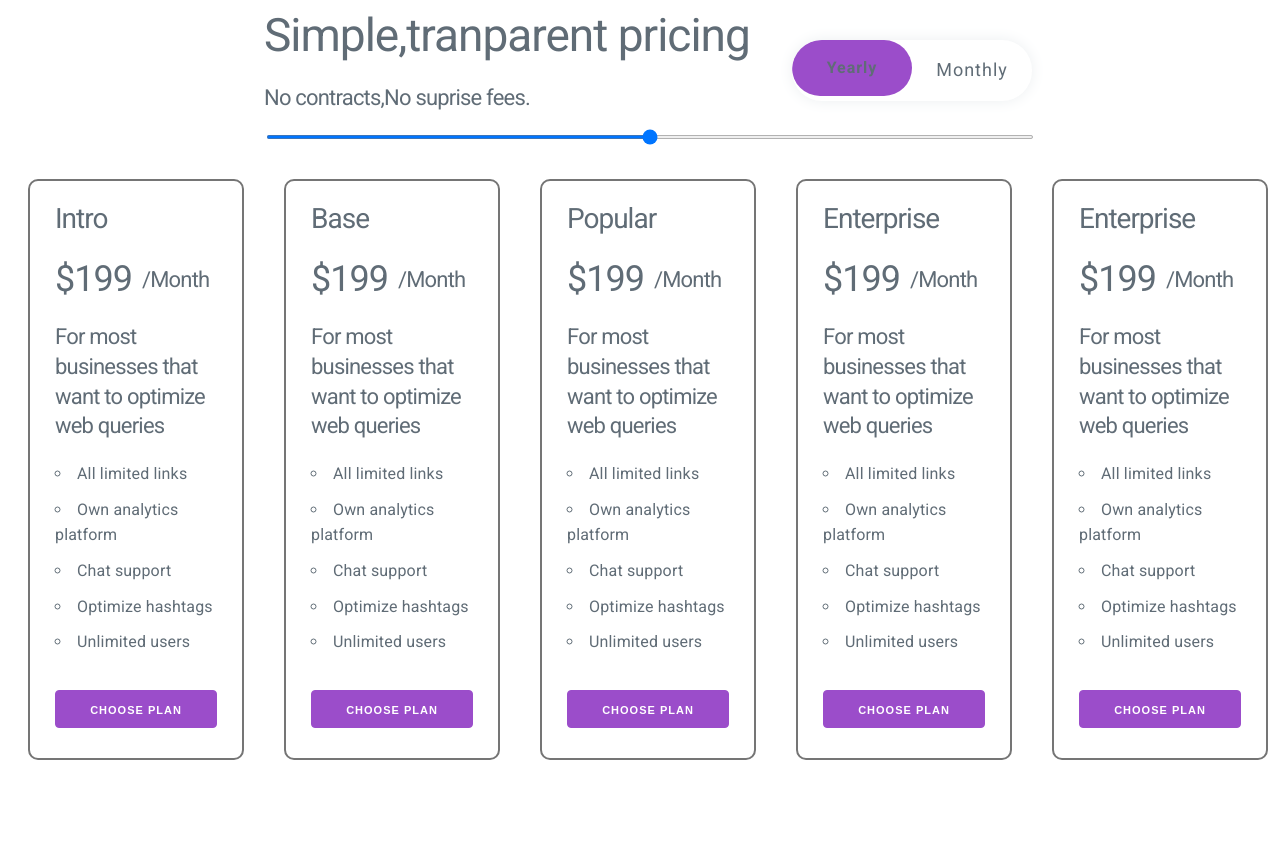
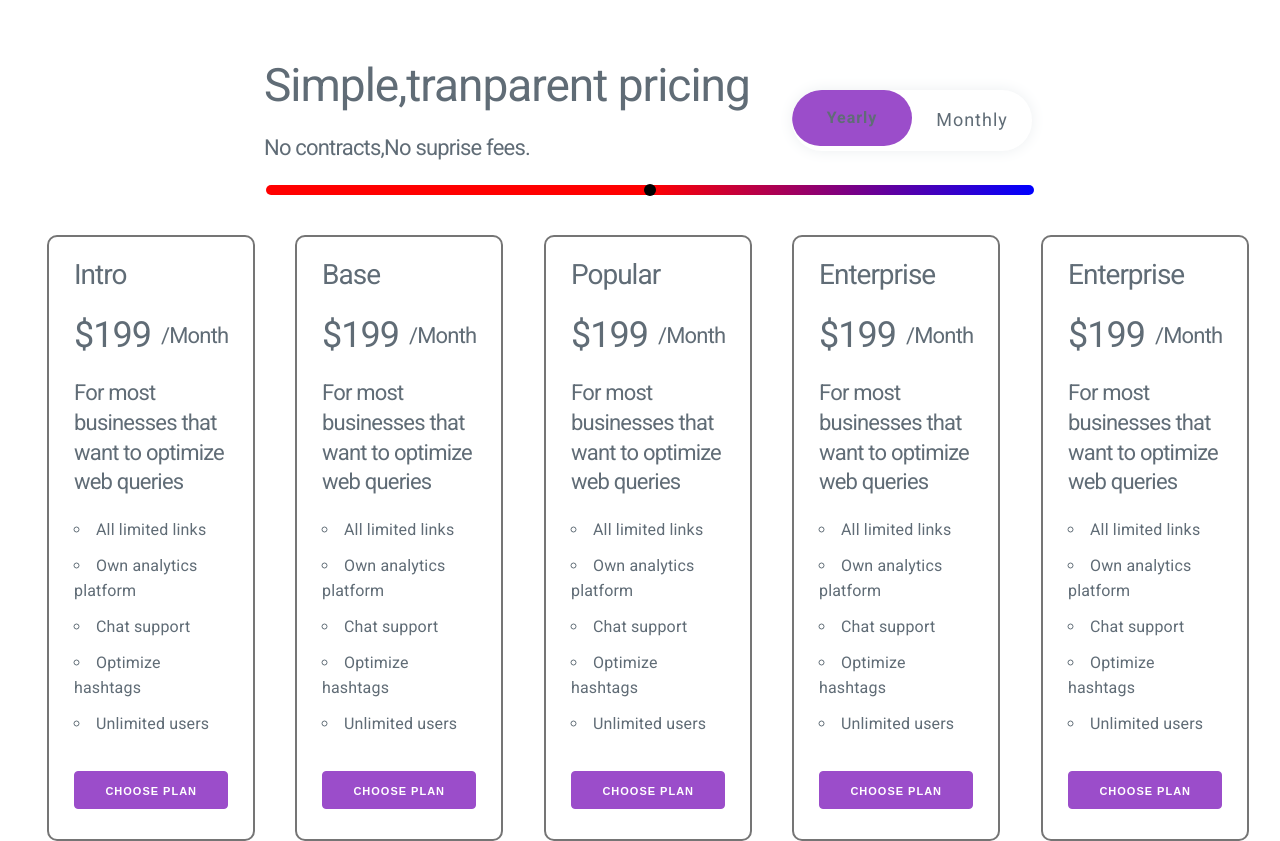
Before and after one commit to saharmansouri/carr, a plain HTML site: page index.html in a window 1280 px wide. Before the commit the page ends 816 px from the top, so only its background shows below. Drawn offline with nearby package versions, Linux system fonts and the light colour scheme.

Commit message:
bog fixed.

```diff
--- a/index.html
+++ b/index.html
@@ -17,7 +17,7 @@
                 href="https://cdnjs.cloudflare.com/ajax/libs/animate.css/4.1.1/animate.min.css"/>
     <title>Cart pricing</title>
     <link href="mini.css" rel="stylesheet">
-    <link rel="stylesheet" href="script.js">
+
 </head>
 <body>
 <div class="main-container animate__animated animate__pulse">
@@ -150,3 +150,5 @@
     </div>
 
     </div>
+<script src="script.js"></script>
+</body>
--- a/mini.css
+++ b/mini.css
@@ -7,6 +7,7 @@ body{
     display: flex;
     align-items: center;
     flex-direction: column;
+    padding: 50px;
 }
 .header{
     width: 60vw;
@@ -21,16 +22,16 @@ body{
 }
 #range{
     border-radius: 8px;
-    height: 4px;
+    height: 10px;
     outline: none;
     width: 100%;
-    /*-webkit-appearance: none;*/
+    -webkit-appearance: none;
 }
 input[type="range"]::-webkit-slider-thumb{
     width: 12px;
     -webkit-appearance: none;
     height: 12px;
-    background: seagreen;
+    background: black;
     border-radius: 100%;
 }
 .plans{
--- a/script.js
+++ b/script.js
@@ -1,15 +1,11 @@
-function element() {
-
-}
-
-const input = ducument.getElementById(element: "range")
+const input = document.getElementById("range")
 const min = input.min
 const max= input.max
 const value = input.value
 
 //
-input.style.background = 'linear-gradient(to right,red 0%, red ${(value-min)/(max-min)*100}%), blue 100%)'
+input.style.background =`linear-gradient(to right,red 0%, red ${(value-min)/(max-min)*100}%, blue 100%)`
 
 input.oninput = function (){
-    this.style.background ='linear-gradient(to right,red 0%, blue ${(this.value-this.min)/(this.max-this.min)*100%, blue 100%)'
-}
+    this.style.background =`linear-gradient(to right,red 0%, red ${(this.value-this.min)/(this.max-this.min)*100}%, blue 100%)`
+    }
```
